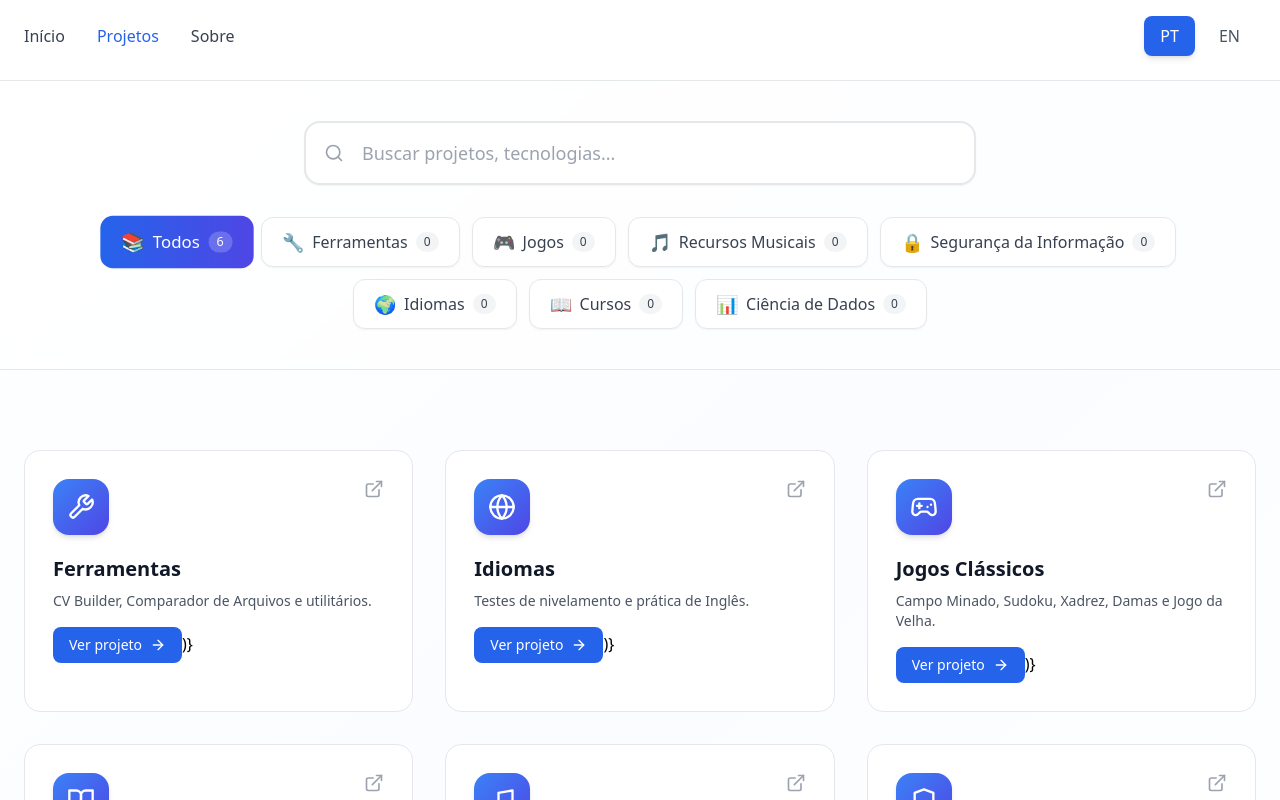
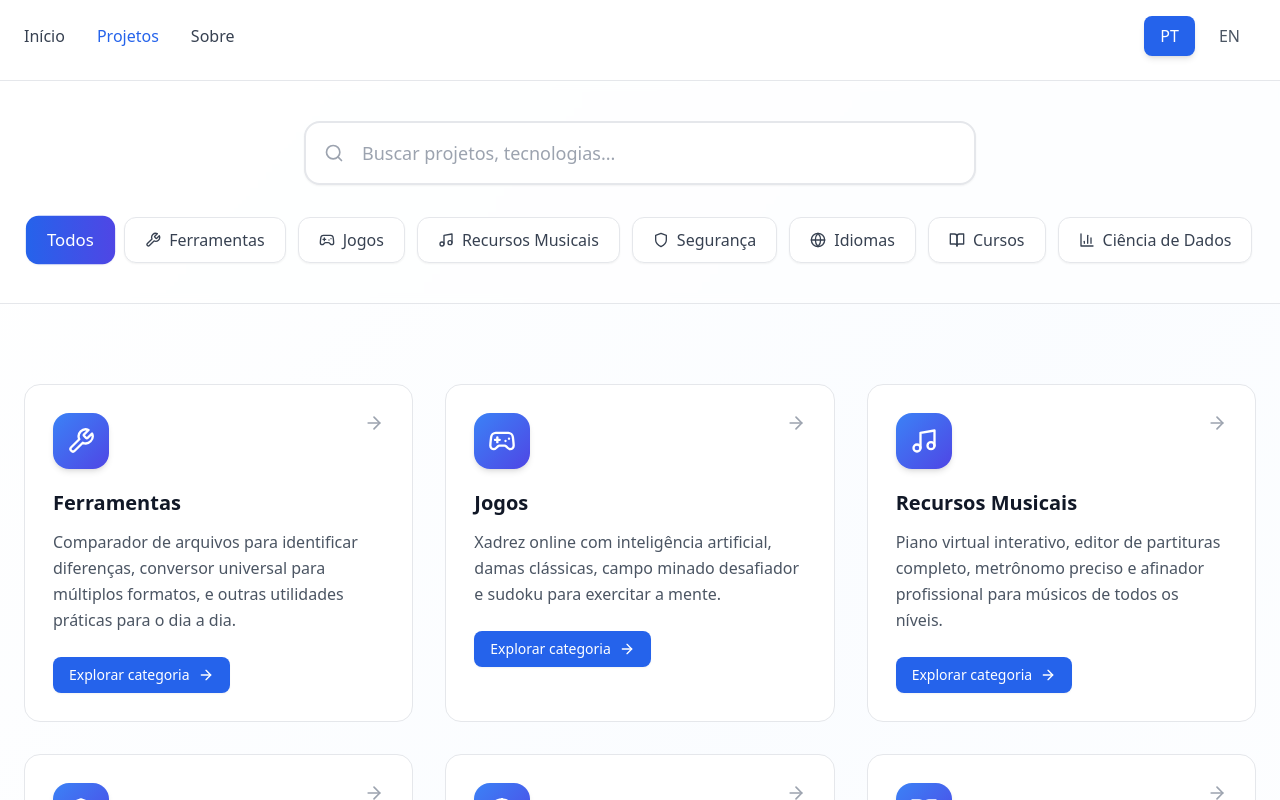
Before and after one commit to michaeldias-code/personalportal, a React (Vite) app: page / in a window 1280 px wide. Both pictures are taken after a click on the button "Projetos". Shown: the top 800 px of the page. Built offline with nearby package versions, Linux system fonts and the light colour scheme.

Commit message:
Update App.jsx

```diff
--- a/src/App.jsx
+++ b/src/App.jsx
@@ -79,73 +79,72 @@ export default function App() {
 
   const t = translations[language];
 
-const projects = [
+  // CATEGORIAS DO HUB - Agora o foco é nas categorias, não nos projetos individuais
+  const categoriesHub = [
     {
       id: 'ferramentas',
       title: language === 'pt' ? 'Ferramentas' : 'Tools',
-      description: language === 'pt' ? 'CV Builder, Comparador de Arquivos e utilitários.' : 'CV Builder, File Comparator and utilities.',
-      keywords: ['cvbuilder', 'filecompare', 'pdf', 'diff'],
-      link: '/ferramentas/index.html',
-      icon: 'wrench',
-      status: 'active'
+      icon: Wrench,
+      description: language === 'pt'
+        ? 'Comparador de arquivos para identificar diferenças, conversor universal para múltiplos formatos, e outras utilidades práticas para o dia a dia.'
+        : 'File comparator to identify differences, universal converter for multiple formats, and other practical utilities for daily use.',
+      keywords: ['comparador', 'arquivos', 'conversor', 'universal', 'diff', 'utils', 'ferramentas', 'tools']
+    },
+    {
+      id: 'jogos',
+      title: language === 'pt' ? 'Jogos' : 'Games',
+      icon: Gamepad2,
+      description: language === 'pt'
+        ? 'Xadrez online com inteligência artificial, damas clássicas, campo minado desafiador e sudoku para exercitar a mente.'
+        : 'Online chess with artificial intelligence, classic checkers, challenging minesweeper and sudoku to exercise the mind.',
+      keywords: ['xadrez', 'chess', 'damas', 'checkers', 'campo minado', 'minesweeper', 'sudoku', 'jogos', 'games']
+    },
+    {
+      id: 'musica',
+      title: language === 'pt' ? 'Recursos Musicais' : 'Music Resources',
+      icon: Music,
+      description: language === 'pt'
+        ? 'Piano virtual interativo, editor de partituras completo, metrônomo preciso e afinador profissional para músicos de todos os níveis.'
+        : 'Interactive virtual piano, complete score editor, precise metronome and professional tuner for musicians of all levels.',
+      keywords: ['piano', 'virtual', 'partituras', 'editor', 'metrônomo', 'metronome', 'afinador', 'tuner', 'musica', 'music', 'recursos musicais']
+    },
+    {
+      id: 'seguranca',
+      title: language === 'pt' ? 'Segurança' : 'Security',
+      icon: Shield,
+      description: language === 'pt'
+        ? 'Top 10 vulnerabilidades OWASP explicadas, analisador de senhas robusto e ferramentas para conscientização em cibersegurança.'
+        : 'Top 10 OWASP vulnerabilities explained, robust password analyzer and tools for cybersecurity awareness.',
+      keywords: ['owasp', 'vulnerabilidades', 'senhas', 'analisador', 'segurança', 'security', 'password', 'analyzer']
     },
     {
       id: 'idiomas',
       title: language === 'pt' ? 'Idiomas' : 'Languages',
-      description: language === 'pt' ? 'Testes de nivelamento e prática de Inglês.' : 'Placement tests and English practice.',
-      keywords: ['english', 'inglês', 'gramática', 'vocabulario'],
-      link: '/idiomas/index.html',
-      icon: 'globe',
-      status: 'active'
+      icon: Globe,
+      description: language === 'pt'
+        ? 'Teste de nível de inglês personalizado e flashcards interativos para aprendizagem de vocabulário em múltiplos idiomas.'
+        : 'Customized English level test and interactive flashcards for vocabulary learning in multiple languages.',
+      keywords: ['inglês', 'english', 'teste', 'test', 'flashcards', 'vocabulário', 'vocabulary', 'idiomas', 'languages']
     },
     {
-      id: 'jogos',
-      title: language === 'pt' ? 'Jogos Clássicos' : 'Classic Games',
-      description: language === 'pt' ? 'Campo Minado, Sudoku, Xadrez, Damas e Jogo da Velha.' : 'Minesweeper, Sudoku, Chess, Checkers and Tic-Tac-Toe.',
-      keywords: ['chess', 'xadrez', 'sudoku', 'damas', 'velha', 'campo minado'],
-      link: '/jogos/index.html',
-      icon: 'gamepad',
-      status: 'active'
+      id: 'cursos',
+      title: language === 'pt' ? 'Cursos' : 'Courses',
+      icon: BookOpen,
+      description: language === 'pt'
+        ? 'Plataforma completa de cursos online com acompanhamento de progresso, certificados e conteúdo educacional diversificado.'
+        : 'Complete online course platform with progress tracking, certificates and diverse educational content.',
+      keywords: ['cursos', 'courses', 'plataforma', 'platform', 'educação', 'education', 'online']
     },
     {
-      id: 'programacao',
-      title: language === 'pt' ? 'Programação' : 'Programming',
-      description: language === 'pt' ? 'E-commerce demo e testes em lógica Python.' : 'E-commerce demo and Python logic tests.',
-      keywords: ['python', 'ecommerce', 'loja', 'coding'],
-      link: '/programacao/index.html',
-      icon: 'book',
-      status: 'active'
-    },
-    {
-      id: 'musica',
-      title: language === 'pt' ? 'Recursos Musicais' : 'Music Resources',
-      description: language === 'pt' ? 'Afinador (Tuner), Editor de Partituras e Piano Virtual.' : 'Tuner, Score Editor and Virtual Piano.',
-      keywords: ['tuner', 'piano', 'partitura', 'afinador', 'metronomo'],
-      link: '/recursosmusicais/index.html',
-      icon: 'music',
-      status: 'active'
-    },
-    {
-      id: 'seguranca',
-      title: language === 'pt' ? 'Segurança da Informação' : 'Information Security',
-      description: language === 'pt' ? 'Jogo educativo baseado nas vulnerabilidades OWASP.' : 'Educational game based on OWASP vulnerabilities.',
-      keywords: ['owasp', 'segurança', 'security', 'hacking', 'jogo educativo'],
-      link: '/segurancadainformacao/index.html',
-      icon: 'shield',
-      status: 'active'
+      id: 'dados',
+      title: language === 'pt' ? 'Ciência de Dados' : 'Data Science',
+      icon: BarChart3,
+      description: language === 'pt'
+        ? 'Web scraper inteligente, visualizador de dados interativo e ferramentas para análise e processamento de dados.'
+        : 'Intelligent web scraper, interactive data visualizer and tools for data analysis and processing.',
+      keywords: ['dados', 'data', 'scraper', 'visualizador', 'visualizer', 'ciência', 'science', 'análise', 'analysis']
     }
   ];
-  const categories = [
-    { id: 'todos', name: language === 'pt' ? 'Todos' : 'All', emoji: '📚', count: projects.length },
-    { id: 'ferramentas', name: language === 'pt' ? 'Ferramentas' : 'Tools', emoji: '🔧', count: projects.filter(p => p.category === 'ferramentas').length },
-    { id: 'jogos', name: language === 'pt' ? 'Jogos' : 'Games', emoji: '🎮', count: projects.filter(p => p.category === 'jogos').length },
-    { id: 'musica', name: language === 'pt' ? 'Recursos Musicais' : 'Music Resources', emoji: '🎵', count: projects.filter(p => p.category === 'musica').length },
-    { id: 'seguranca', name: language === 'pt' ? 'Segurança da Informação' : 'Information Security', emoji: '🔒', count: projects.filter(p => p.category === 'seguranca').length },
-    { id: 'idiomas', name: language === 'pt' ? 'Idiomas' : 'Languages', emoji: '🌍', count: projects.filter(p => p.category === 'idiomas').length },
-    { id: 'cursos', name: language === 'pt' ? 'Cursos' : 'Courses', emoji: '📖', count: projects.filter(p => p.category === 'cursos').length },
-    { id: 'dados', name: language === 'pt' ? 'Ciência de Dados' : 'Data Science', emoji: '📊', count: projects.filter(p => p.category === 'dados').length },
-  ];
-
   const getProjectIcon = (iconName) => {
     const icons = {
       wrench: Wrench,
@@ -159,14 +158,15 @@ const projects = [
     return icons[iconName] || Wrench;
   };
 
-  const filteredProjects = projects.filter(project => {
-    const searchLower = searchTerm.toLowerCase();
-    const matchesSearch =
-      project.title.toLowerCase().includes(searchLower) ||
-      project.description.toLowerCase().includes(searchLower) ||
-      project.keywords.some(key => key.toLowerCase().includes(searchLower));
+// 1. Filtragem das Categorias do Hub (Agora filtra pelas categorias, não pelos projetos individuais)
+  const filteredCategories = categoriesHub.filter(category => {
+    const matchesSearch = category.title.toLowerCase().includes(searchTerm.toLowerCase()) ||
+                         category.description.toLowerCase().includes(searchTerm.toLowerCase()) ||
+                         category.keywords.some(keyword => keyword.toLowerCase().includes(searchTerm.toLowerCase()));
 
-    return matchesSearch;
+    const matchesCategory = selectedCategory === 'todos' || category.id === selectedCategory;
+
+    return matchesSearch && matchesCategory;
   });
 
   return (
@@ -334,78 +334,72 @@ const projects = [
 
             {/* Categorias */}
             <div className="flex flex-wrap gap-3 justify-center">
-                {categories.map(cat => (
+              <button
+                onClick={() => setSelectedCategory('todos')}
+                className={`px-5 py-2.5 rounded-xl font-medium transition-all shadow-sm ${
+                  selectedCategory === 'todos'
+                    ? 'bg-gradient-to-r from-blue-600 to-indigo-600 text-white scale-105'
+                    : 'bg-white text-gray-700 hover:bg-gray-50 border border-gray-200'
+                }`}
+              >
+                {t.all}
+              </button>
+              {categoriesHub.map(cat => {
+                const Icon = cat.icon;
+                return (
                   <button
                     key={cat.id}
                     onClick={() => setSelectedCategory(cat.id)}
-                    className={`flex items-center gap-2 px-5 py-2.5 rounded-xl font-medium transition-all shadow-sm hover:shadow-md ${
+                    className={`flex items-center gap-2 px-5 py-2.5 rounded-xl font-medium transition-all shadow-sm ${
                       selectedCategory === cat.id
                         ? 'bg-gradient-to-r from-blue-600 to-indigo-600 text-white scale-105'
                         : 'bg-white text-gray-700 hover:bg-gray-50 border border-gray-200'
                     }`}
                   >
-                    <span className="text-lg">{cat.emoji}</span>
-                    <span>{cat.name}</span>
-                    <span className={`text-xs px-2 py-0.5 rounded-full ${
-                      selectedCategory === cat.id ? 'bg-white/20' : 'bg-gray-100'
-                    }`}>
-                      {cat.count}
-                    </span>
+                    <Icon className="w-4 h-4" />
+                    <span>{cat.title}</span>
                   </button>
-                ))}
+                );
+              })}
             </div>
             </div>
           </section>
 
-          {/* Grid de projetos */}
+          {/* Grid de Categorias do Hub */}
           <section className="max-w-7xl mx-auto px-6 py-20">
             <div className="grid md:grid-cols-2 lg:grid-cols-3 gap-8">
-              {filteredProjects.map(project => {
-                const IconComponent = getProjectIcon(project.icon);
+              {filteredCategories.map(category => {
+                const IconComponent = category.icon;
                 return (
                   <div
-                    key={project.id}
-                    className="group relative bg-white border border-gray-200 rounded-2xl p-7 hover:shadow-2xl hover:border-blue-200 transition-all duration-300 overflow-hidden"
+                    key={category.id}
+                    className="group relative bg-white border border-gray-200 rounded-2xl p-7 hover:shadow-2xl hover:border-blue-200 transition-all duration-300 overflow-hidden cursor-pointer"
                   >
-                    {/* Badge de status */}
-                    {project.status === 'soon' && (
-                      <div className="absolute top-4 right-4 px-3 py-1 bg-amber-100 text-amber-700 text-xs font-semibold rounded-full">
-                        {t.comingSoon}
-                      </div>
-                    )}
-
                     <div className="flex items-start justify-between mb-5">
                       <div className="w-14 h-14 bg-gradient-to-br from-blue-500 to-indigo-600 rounded-2xl flex items-center justify-center text-white shadow-md group-hover:scale-110 transition-transform">
                         <IconComponent className="w-7 h-7" />
                       </div>
-                      {project.status === 'active' && (
-                        <ExternalLink className="w-5 h-5 text-gray-400 group-hover:text-blue-600 transition-colors" />
-                      )}
+                      <ArrowRight className="w-5 h-5 text-gray-400 group-hover:text-blue-600 transition-colors" />
                     </div>
 
-                    <h3 className="text-xl font-bold text-gray-900 mb-2 group-hover:text-blue-600 transition-colors">
-						{project.title}
+                    <h3 className="text-xl font-bold text-gray-900 mb-3 group-hover:text-blue-600 transition-colors">
+                      {category.title}
                     </h3>
 
-					<p className="text-sm text-gray-600 mb-4 line-clamp-2">
-					{project.description}
+                    <p className="text-gray-600 mb-6 leading-relaxed">
+                      {category.description}
                     </p>
 
-					{/* Removi as tags antigas e mantive o link para a categoria */}
-					<a
-					href={project.link}
-					className="inline-flex items-center gap-2 px-4 py-2 bg-blue-600 text-white text-sm font-medium rounded-lg hover:bg-blue-700 transition-all"
-					>
-					{t.viewProject}
+                    <div className="inline-flex items-center gap-2 px-4 py-2 bg-blue-600 text-white text-sm font-medium rounded-lg hover:bg-blue-700 transition-all shadow-sm hover:shadow-md">
+                      {language === 'pt' ? 'Explorar categoria' : 'Explore category'}
                       <ArrowRight className="w-4 h-4" />
-					</a>
-                    )}
+                    </div>
                   </div>
                 );
               })}
             </div>
 
-            {filteredProjects.length === 0 && (
+            {filteredCategories.length === 0 && (
               <div className="text-center py-20">
                 <div className="w-24 h-24 bg-gray-100 rounded-full flex items-center justify-center mx-auto mb-4">
                   <Search className="w-12 h-12 text-gray-400" />
@@ -474,6 +468,7 @@ const projects = [
               onSubmit={() => setIsSubmitting(true)}
               className="space-y-6"
             >
+              <input type="hidden" name="_next" value="https://michaeldias.vercel.app" />
               {/* Configurações do FormSubmit */}
               <input type="hidden" name="_captcha" value="false" />
               <input type="hidden" name="_template" value="table" />
```
Lines whose indentation alone changed are shown as unchanged.
